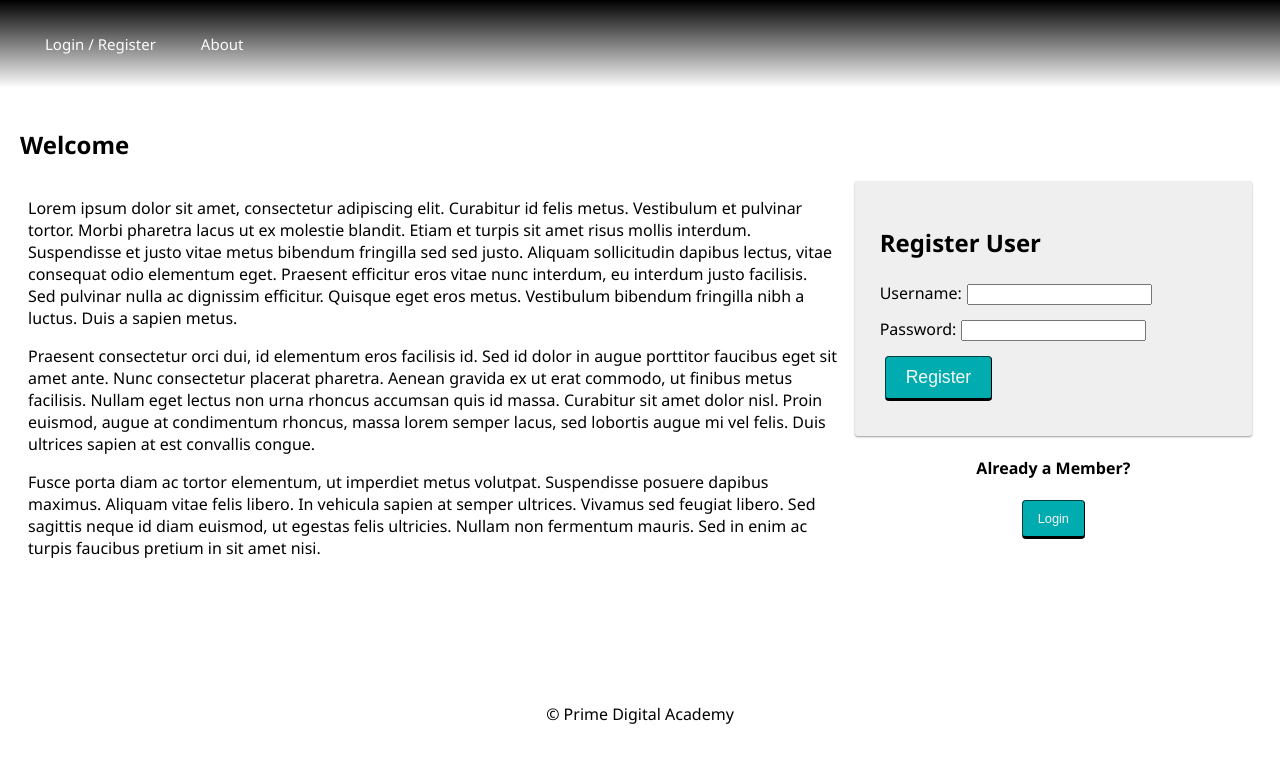
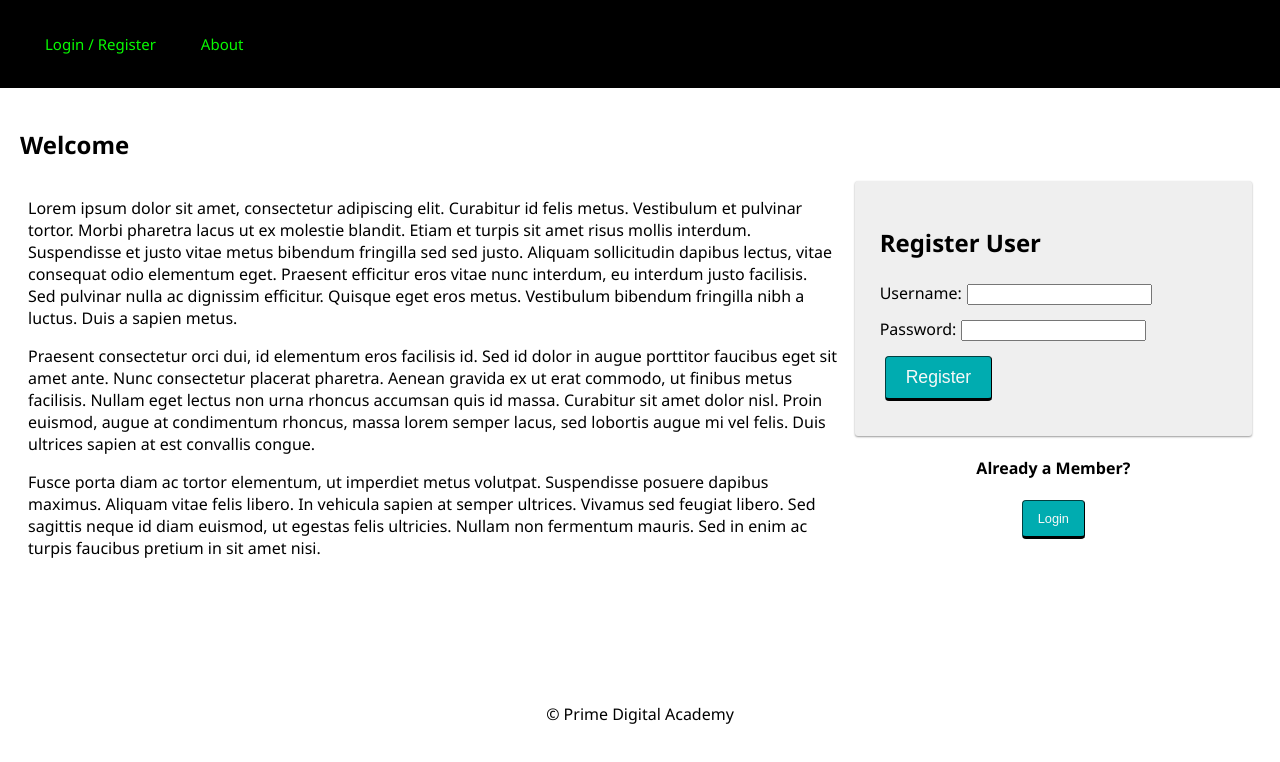
Before and after one commit to BradenSoller/idk, a React (Vite) app: page /user#/home in a window 1280 px wide. Shown: the top 762 px of the page. Built offline with nearby package versions, Linux system fonts and the light colour scheme; no server answers.

Commit message:
changing styling

```diff
--- a/src/components/Nav/Nav.css
+++ b/src/components/Nav/Nav.css
@@ -6,9 +6,10 @@
 padding: 10px;
 
   /* margin: 0 0 30px; */
-  background-image: linear-gradient(black, white);
+  background-color:black;
   overflow: hidden;
-
+ border-bottom: 100px;
+ border-color: #08fa00;
 
 }
 
@@ -19,18 +20,20 @@ padding: 10px;
 .nav-title {
   font-size: 24px;
   font-weight: 700;
-  color: #f2f2f2;
+  color: #08fa00;
   margin: 0;
 }
 
 .navLink {
   display: inline-block;
-  color: #fcfcfc;
+  color: #08fa00;
   text-align: center;
   padding: 24px 10px;
   text-decoration: none;
   margin-left: 25px;
   font-size: 15px;
+border-bottom: 30px;
+border-color:#08fa00 ;
 
   /* these last two make the logout button in
   the nav bar look like another link */
```
